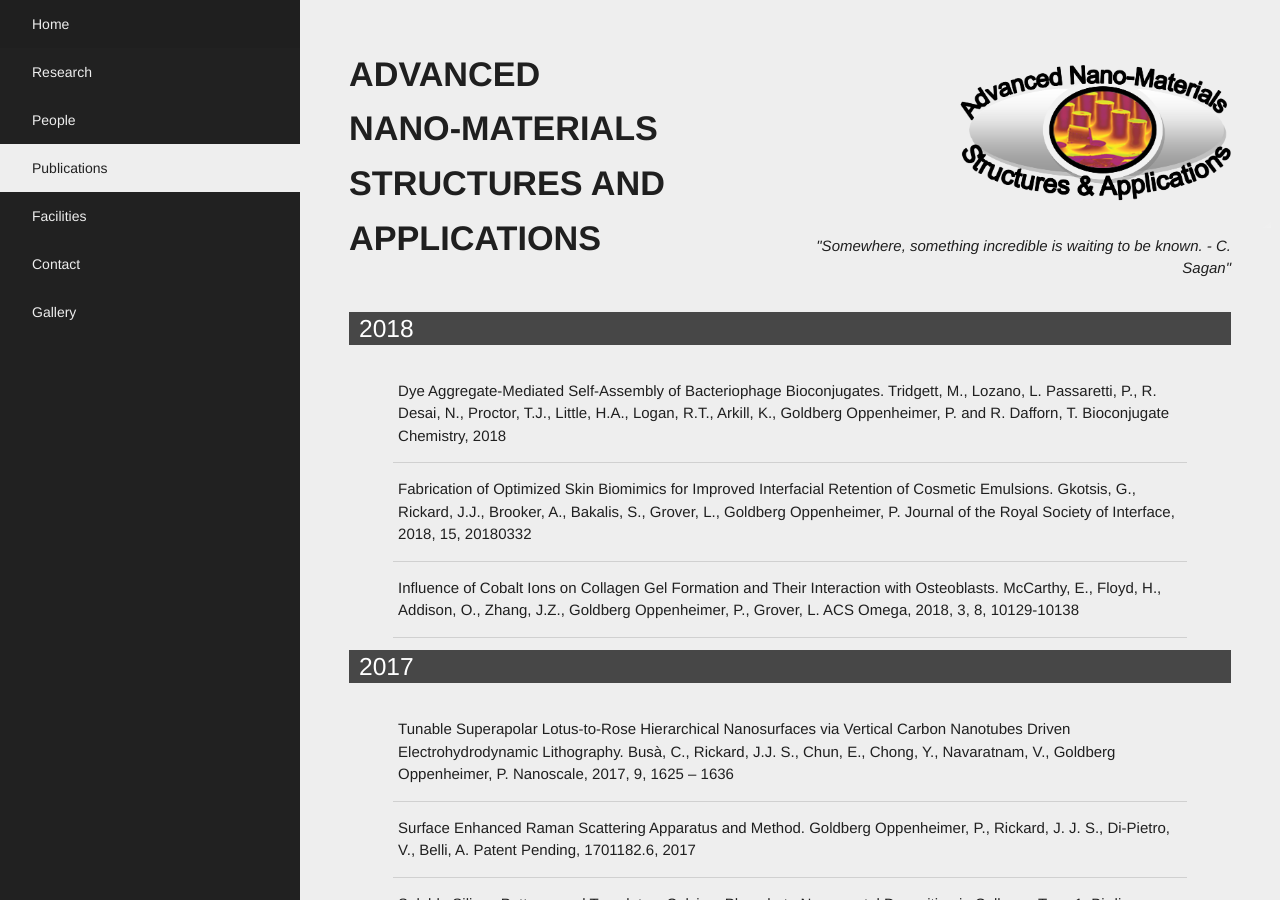
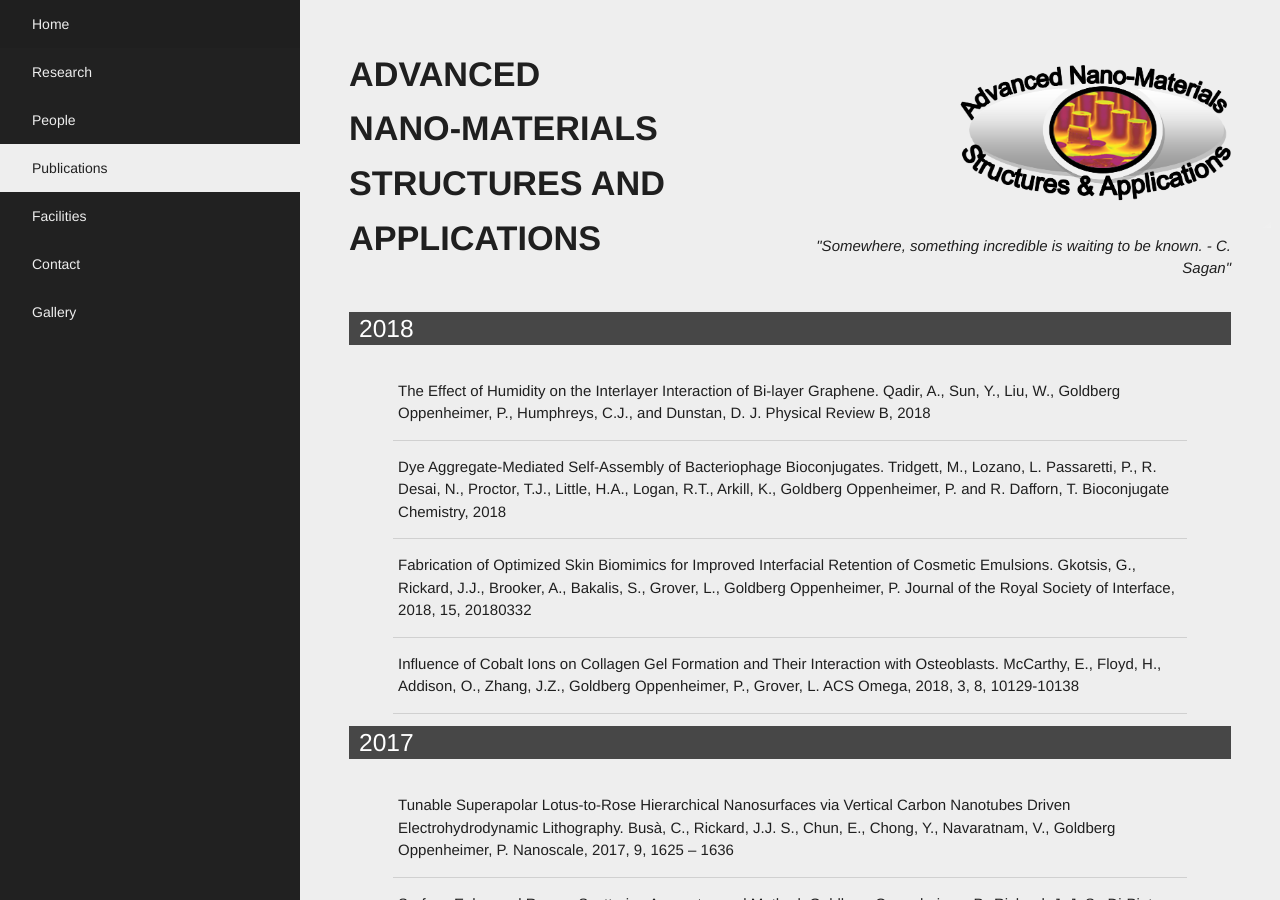
Before and after one commit to cbanbury/anmsa-port, a Jekyll site: the page built from publications.html, in a window 1280 px wide and 900 px high. Built offline with Jekyll 4.4.1, drawn with Linux system fonts in a browser that asks for light colours.

Commit message:
Update publications.yml

```diff
--- a/_data/publications.yml
+++ b/_data/publications.yml
@@ -1,5 +1,6 @@
 - year: 2018
   publications:
+    - 'The Effect of Humidity on the Interlayer Interaction of Bi-layer Graphene.  Qadir, A., Sun, Y., Liu, W., Goldberg Oppenheimer, P., Humphreys, C.J., and Dunstan, D. J. Physical Review B, 2018'
     - 'Dye Aggregate-Mediated Self-Assembly of Bacteriophage Bioconjugates.  Tridgett, M., Lozano, L. Passaretti, P., R. Desai, N., Proctor, T.J.,  Little, H.A., Logan, R.T., Arkill, K., Goldberg Oppenheimer, P. and R. Dafforn, T. Bioconjugate Chemistry, 2018'
     - 'Fabrication of Optimized Skin Biomimics for Improved Interfacial Retention of Cosmetic Emulsions. Gkotsis, G., Rickard, J.J., Brooker, A., Bakalis, S., Grover, L., Goldberg Oppenheimer, P. Journal of the Royal Society of Interface, 2018, 15, 20180332'
     - 'Influence of Cobalt Ions on Collagen Gel Formation and Their Interaction with Osteoblasts. McCarthy, E., Floyd, H., Addison, O., Zhang, J.Z., Goldberg Oppenheimer, P., Grover, L. ACS Omega, 2018, 3, 8, 10129-10138'
```
